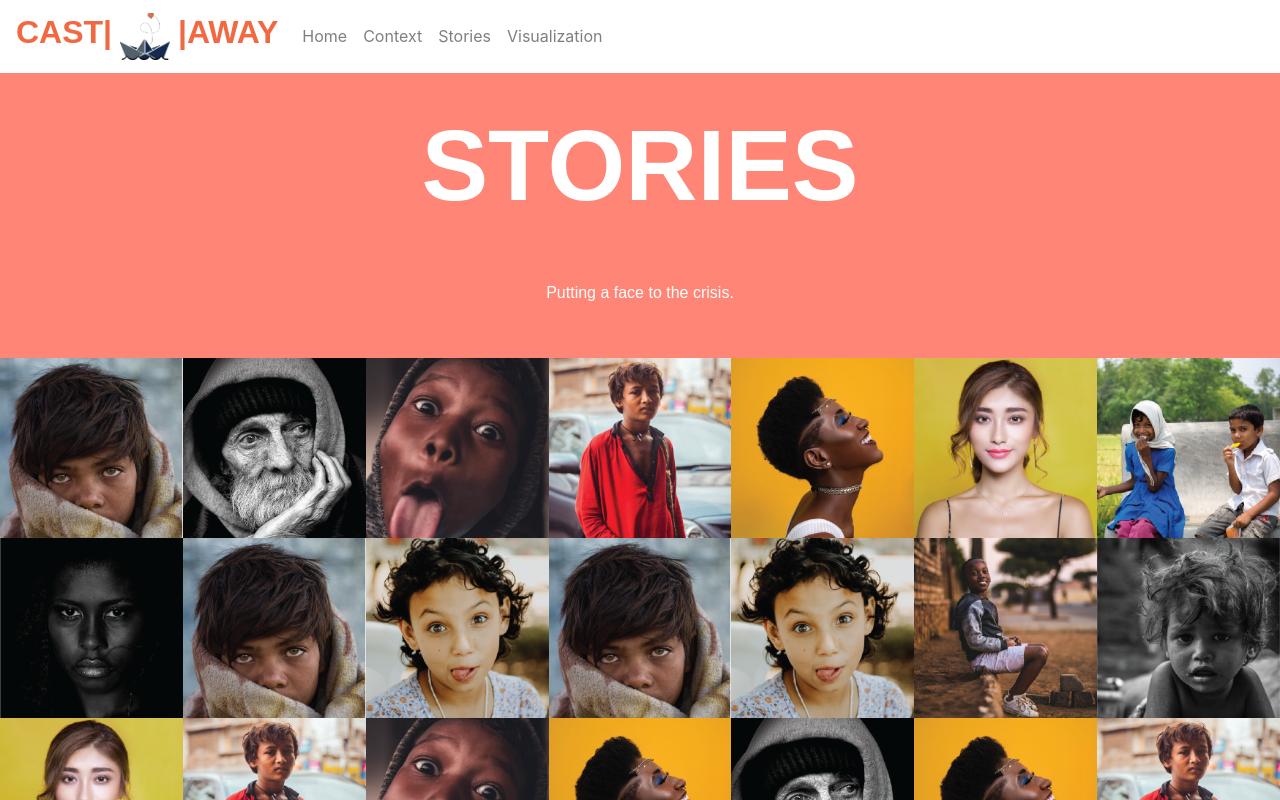
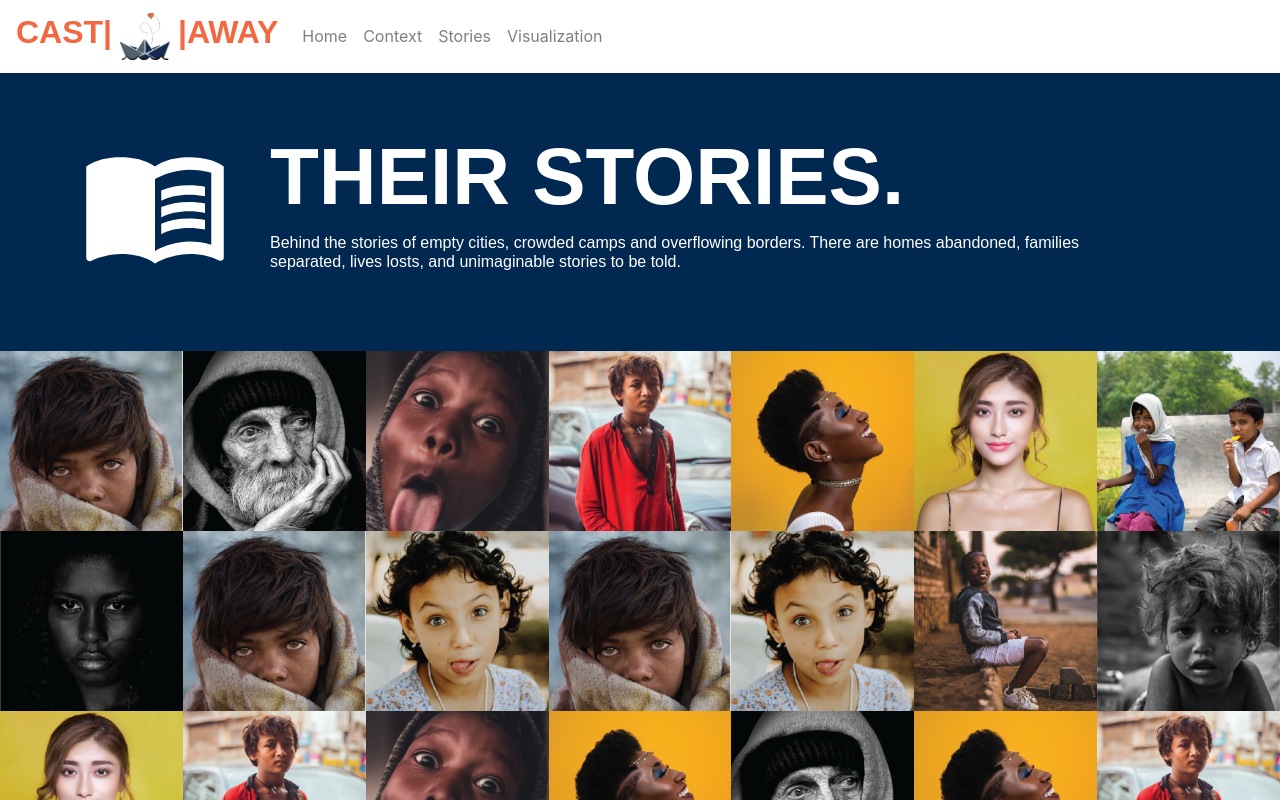
Before and after one commit to JhongHawan/CastAway, a React (Create React App) app in the folder frontend/: page /stories in a window 1280 px wide. Shown: the top 800 px of the page. Built offline with nearby package versions, Linux system fonts and the light colour scheme; a web font is replaced by a local one.

Commit message:
updated section header

```diff
--- a/frontend/src/App.css
+++ b/frontend/src/App.css
@@ -61,7 +61,10 @@
     font-family: zeitung, sans-serif;
     font-weight: 800;
     font-style: normal;
-    font-stretch: expanded;
+    /* font-stretch: expanded; */
+    color: #ffffff;
+
+
 }
 .storiesTitle {
     font-size: 70px;
@@ -102,7 +105,8 @@
 
 .sectionGradient {
     /* background-image: linear-gradient(#FF8576, rgba(255,0,0,0)); */
-    background-color: #FF8576;
+    /* background-color: #FF8576; */
+    background-color: #002851;
 }
 
 @media screen and (max-width: 600px) {
@@ -119,7 +123,6 @@ h1 {
     font-weight: 600;
     font-style: normal;
     color: #002851;
-    padding-bottom: 0.5em;
 }
 
 h2, h3, h4, h5 {
--- a/frontend/src/components/Stories.js
+++ b/frontend/src/components/Stories.js
@@ -11,13 +11,33 @@ import StoryCard from './StoryCard';
 import StoriesList from './StoriesList';
 
 import { makeStyles } from '@material-ui/core/styles';
-
+import MenuBookIcon from '@material-ui/icons/MenuBook';
 
 const useStyles = makeStyles(theme => ({
    heroContent: {
       // backgroundColor: theme.palette.background.paper,
       padding: theme.spacing(3, 5, 0),
    },
+   sectionBlock: {
+      backgroundColor: '#002851',
+      padding: theme.spacing(7, 10, 7)
+   },
+   sectionTitle: {
+      color: '#ffffff',
+      fontSize: '80px',
+      fontFamily: 'zeitung, sans-serif',
+      fontWeight: 800,
+      fontStyle: 'normal'
+   },
+   sectionText: {
+      color: '#ffffff',
+   },
+   testSection: {
+      fontSize: '150px',
+      color: '#ffffff',
+
+   }
+
 }))
 
 function Stories() {
@@ -25,21 +45,24 @@ function Stories() {
 
    return (
       <div >
-         {/* NEW HEADING TEST */}
-         {/* <Box className={classes.heroContent}>
-            <Grid container spacing={4}>
-               <Grid item sm={6}>
-                  <h1 className="storiesTitle">STORIES</h1>
+
+
+         <Box className={classes.sectionBlock}>
+            <Box>
+               <Grid container spacing={5} >
+                  <Grid item>
+                     <MenuBookIcon className={classes.testSection} />
+                  </Grid>
+                  <Grid item sm={9}>
+                     <h1 className={classes.sectionTitle}>
+                        THEIR STORIES.
+                     </h1>
+                     <h6 className={classes.sectionText}>
+                        Behind the stories of empty cities, crowded camps and overflowing borders. There are homes abandoned, families separated, lives losts, and unimaginable stories to be told.
+                     </h6>
+                  </Grid>
                </Grid>
-               <Grid item>
-                  <p>Amidst the politics of the crisis, we forget that there are lives behind the articles. Behind the stories of empty cities, crowded camps and overflowing borders. There are homes abandoned, families separated, lives losts, and whole stories revolutionized. </p>
-               </Grid>
-            </Grid>
-         </Box> */}
-         <Box className="sectionGradient">
-            <Box className="heading1">
-               <h1 className="bigTitle titleCenter">STORIES</h1>
-               <h6 className="titleCenter">Putting a face to the crisis.</h6>
+
             </Box>
          </Box>
          {/* NEW STORIES LIST GRID LSIT */}
```
Also changed, not shown: frontend/public/story.png (added), frontend/public/story_white.png (added).
